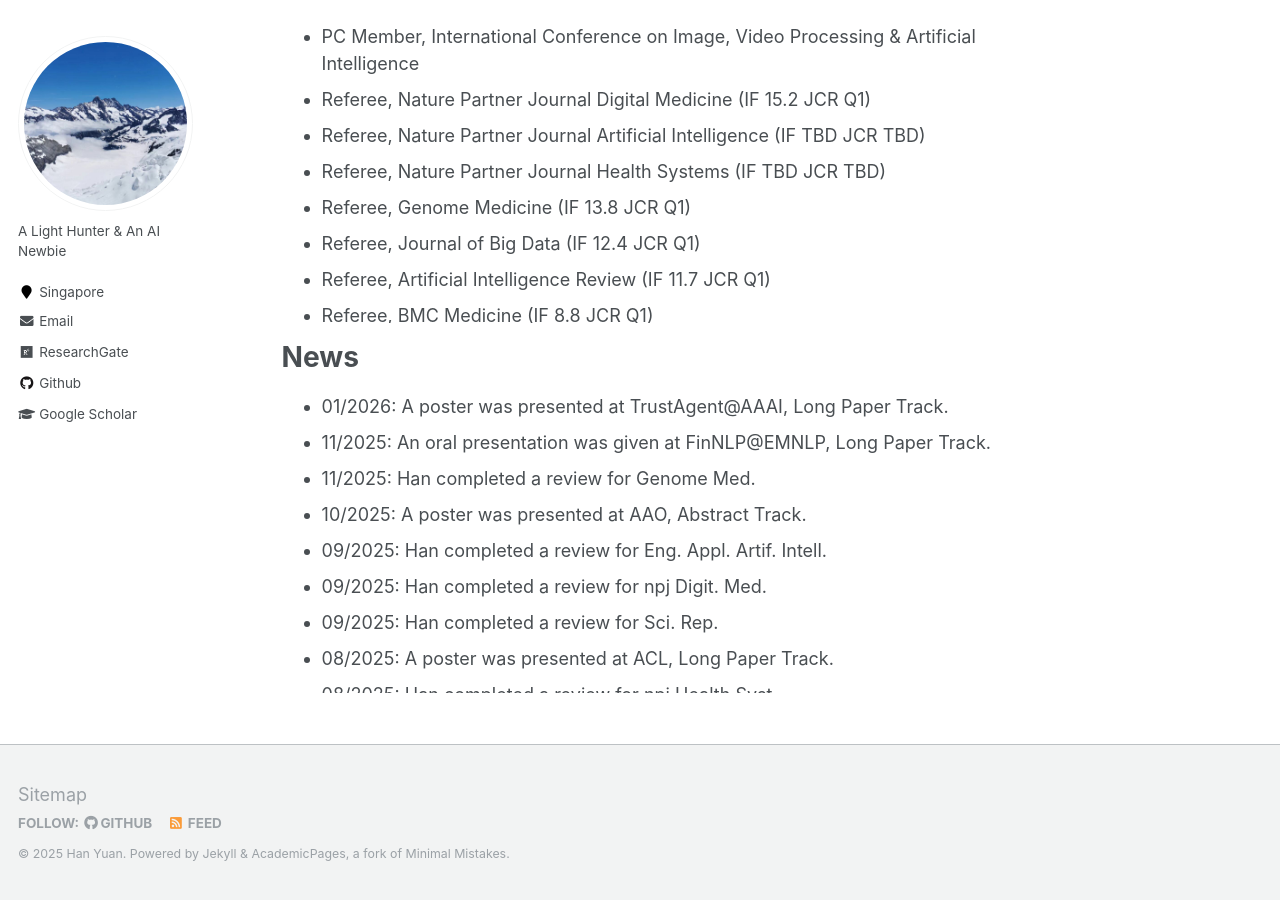
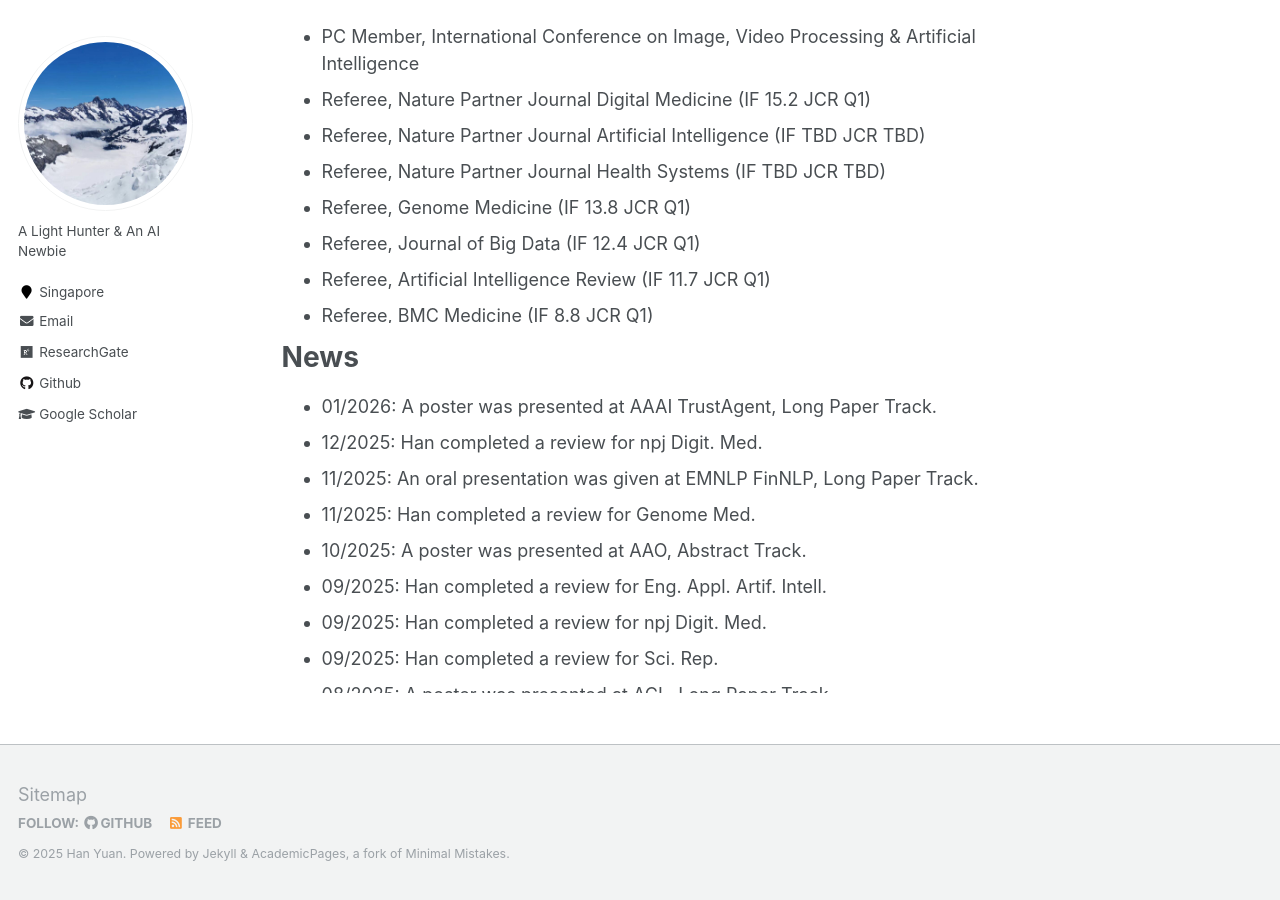
Before and after one commit to Han-Yuan-Med/Han-Yuan-Med.github.io, a Jekyll site: the page built from _pages/about.md, in a window 1280 px wide and 900 px high, scrolled down 968 px. Built offline with Jekyll 4.4.1, drawn with Linux system fonts in a browser that asks for light colours.

Commit message:
Update about.md

```diff
--- a/_pages/about.md
+++ b/_pages/about.md
@@ -58,8 +58,9 @@ Thank you for visiting my academic website. I invite you to explore the [publica
 
 # News
 <ul style="width: auto; height: 300px; overflow: auto">
-  <li>01/2026: A poster was presented at TrustAgent@AAAI, Long Paper Track.</li>
-  <li>11/2025: An oral presentation was given at FinNLP@EMNLP, Long Paper Track.</li>
+  <li>01/2026: A poster was presented at AAAI TrustAgent, Long Paper Track.</li>
+  <li>12/2025: Han completed a review for npj Digit. Med.</li>
+  <li>11/2025: An oral presentation was given at EMNLP FinNLP, Long Paper Track.</li>
   <li>11/2025: Han completed a review for Genome Med.</li>
   <li>10/2025: A poster was presented at AAO, Abstract Track.</li>
   <li>09/2025: Han completed a review for Eng. Appl. Artif. Intell.</li>
@@ -80,8 +81,8 @@ Thank you for visiting my academic website. I invite you to explore the [publica
   <li>05/2025: Han completed a review for BMC Med. Inform. Decis. Mak.</li>
   <li>04/2025: A paper was published in Health Care Sci.</li>
   <li>04/2025: Han made an oral presentation at Health Data Science Symposium.</li>
-  <li>04/2025: A poster was presented at FinAI@ICLR, Long Paper Track.</li>
-  <li>04/2025: A poster was presented at FinAI@ICLR, Short Paper Track.</li>
+  <li>04/2025: A poster was presented at ICLR FinAI, Long Paper Track.</li>
+  <li>04/2025: A poster was presented at ICLR FinAI, Short Paper Track.</li>
   <li>04/2025: Han completed a review for Artif. Intell. Rev.</li>
   <li>04/2025: Han completed two reviews for npj Digit. Med.</li>
   <li>04/2025: Han completed a review for Health Care Sci.</li>
```
